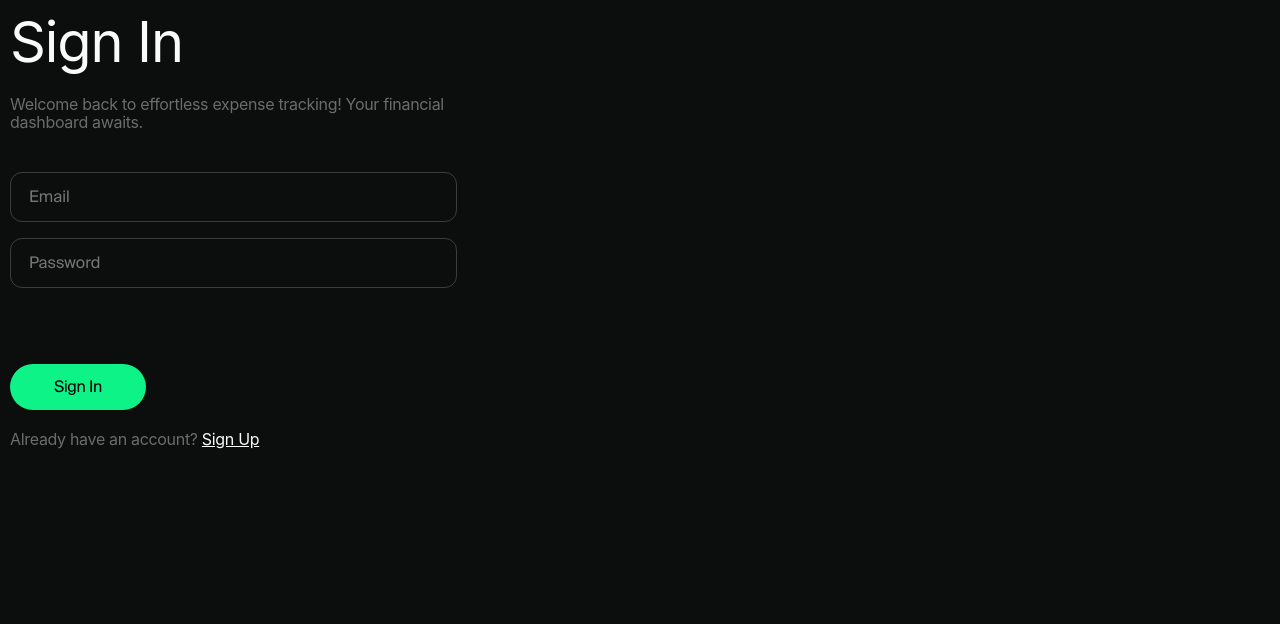
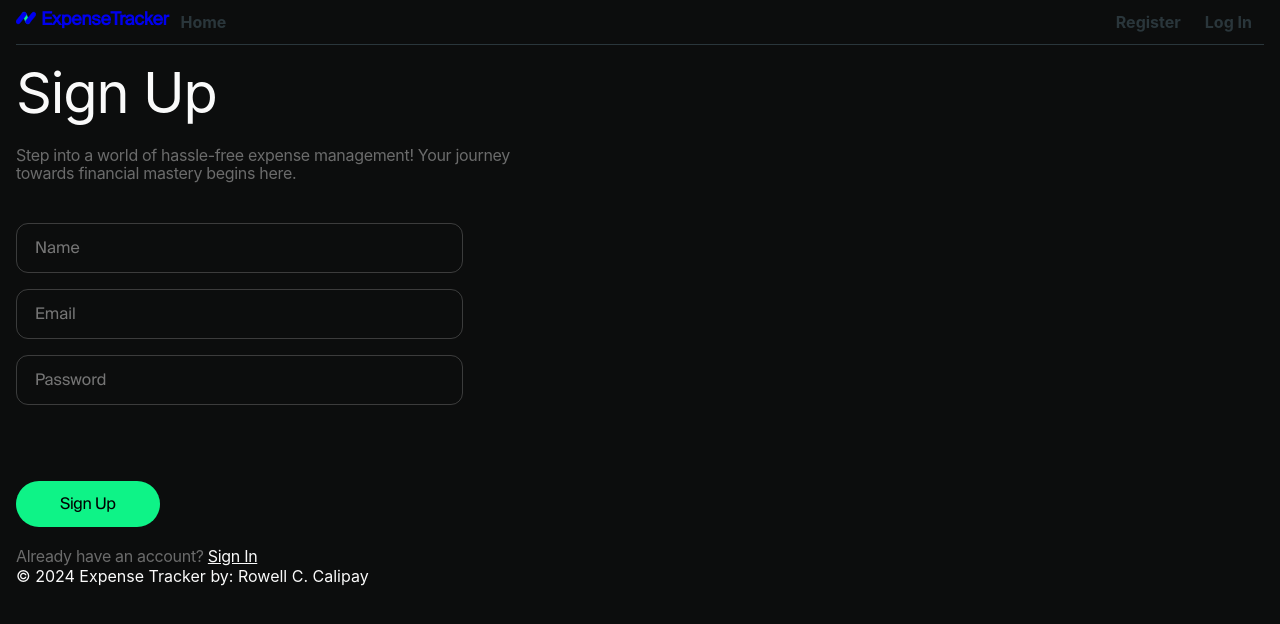
Before and after one commit to crux16/expense-tracker, a React (Create React App) app: page /expense-tracker/signup in a window 1280 px wide. Shown: the top 624 px of the page. Built offline with nearby package versions, Linux system fonts and the light colour scheme.

Commit message:
update app.jsx and four pages components

```diff
--- a/src/components/App.jsx
+++ b/src/components/App.jsx
@@ -1,16 +1,55 @@
 // all import below here
 
-import { LoginForm } from "./LoginForm/LoginForm";
+import { useAuth } from "hooks/useAuth";
+//import { refreshUser } from "redux/auth/authOperations";
 
+import { Routes, Route } from "react-router-dom";
+import { SharedLayout } from "./SharedLayout/SharedLayout";
+
+import { lazy } from "react";
+//import { useDispatch } from "react-redux";
+import { RestrictedRoute } from "./RestrictedRoute/RestrictedRoute";
+import { PrivateRoute } from "./PrivateRoute/PrivateRoute";
+
+
+
+const WelcomePage = lazy(() => import("../pages/WelcomePage/WelcomePage"));
+
+
+const RegisterPage = lazy(() => import("../pages/RegisterPage/RegisterPage"));
+
+const LoginPage = lazy(() => import("../pages/LoginPage/LoginPage"));
+
+const MainTransactionsPage = lazy(() => import("../pages/MainTransactionsPage/MainTransactionsPage"));
 
 
 
 export const App = () => {
+  //const dispatch = useDispatch();
+  const { isRefreshing } = useAuth();
+
+  // useEffect(() => {
+  //   dispatch(refreshUser());
+  // }, [dispatch]);
 
 
-  return (
-    <div style={{padding:'10px'}}>
-      <LoginForm ></LoginForm>
-    </div>
+  return isRefreshing ? (<b>Refreshing user...</b>) : (
+
+    <Routes>
+      <Route path="/" element={<SharedLayout />}>
+        <Route index element={<WelcomePage />} />
+
+        <Route path="/signup" element={<RestrictedRoute redirectTo="mainTransactionsPage" component={<RegisterPage />} />} />
+
+        <Route path="/login" element={<RestrictedRoute redirectTo="/mainTransactionsPage" component={<LoginPage />} />} />
+
+        <Route path="/mainTransactionsPage" element={<PrivateRoute redirectTo="/login" component={<MainTransactionsPage />} />} />
+      </Route>
+
+    </Routes>
+
+    // <div style={{ padding: '10px' }}>
+    //   <LoginForm ></LoginForm>
+    // </div>
   )
 };
--- a/src/components/LoginForm/LoginForm.jsx
+++ b/src/components/LoginForm/LoginForm.jsx
@@ -31,7 +31,7 @@ export const LoginForm = () => {
         <Input type='password' name='password'>Password</Input>
         <span className={css.button}>
           <Button type="submit" variant='cover'>Sign In</Button>
-          <label className={css.subHeader}>Already have an account? <NavLink to='/login' className={css.anchor}>Sign Up</NavLink></label>
+          <label className={css.subHeader}>Dont't have an account? <NavLink to='/signup' className={css.anchor}>Sign Up</NavLink></label>
         </span>
       </form>
     </>
--- a/src/components/Navigation/Navigation.jsx
+++ b/src/components/Navigation/Navigation.jsx
@@ -9,7 +9,7 @@ export const Navigation = () => {
 
   return (
     <nav>
-       <NavLink to="/" >
+      <NavLink to="/" >
         <Logo><span><Icon icon='logo' /></span><span>ExpenseTracker</span></Logo>
       </NavLink>
       <NavLink
--- a/src/components/RegisterForm/RegisterForm.jsx
+++ b/src/components/RegisterForm/RegisterForm.jsx
@@ -12,10 +12,10 @@ export const RegisterForm = () => {
     e.preventDefault();
     const form = e.currentTarget;
     const view = {
-          name: form.elements.name.value,
-          email: form.elements.email.value,
-          password: form.elements.password.value,
-        }
+      name: form.elements.name.value,
+      email: form.elements.email.value,
+      password: form.elements.password.value,
+    }
     console.log(view);
     // dispatch(
     //   register({
@@ -39,8 +39,8 @@ export const RegisterForm = () => {
         <Input type='email' name='email'>Email</Input>
         <Input type='password' name='password'>Password</Input>
         <span className={css.button}>
-        <Button type="submit" variant='cover'>Sign Up</Button>
-        <label className={css.subHeader}>Already have account? <NavLink to='/login' className={css.anchor}>Sign In</NavLink></label>
+          <Button type="submit" variant='cover'>Sign Up</Button>
+          <label className={css.subHeader}>Already have an account? <NavLink to='/login' className={css.anchor}>Sign In</NavLink></label>
         </span>
       </form>
     </>
--- a/src/pages/HomePage/HomePage.jsx
+++ b/src/pages/WelcomePage/WelcomePage.jsx
@@ -1,5 +1,5 @@
 import { Helmet, HelmetProvider } from 'react-helmet-async';
-import css from './HomePage.module.css';
+import css from './WelcomePage.module.css';
 
 const HomePage = () => {
   return (
```
Also changed, not shown: src/pages/LoginPage/LoginPage.module.css (added), src/pages/MainTransactionsPage/MainTransactionsPage.jsx (added), src/pages/MainTransactionsPage/MainTransactionsPage.module.css (added), src/pages/RegisterPage/RegisterPage.module.css (added), src/pages/WelcomePage/WelcomePage.module.css (renamed from src/pages/HomePage/HomePage.module.css).
